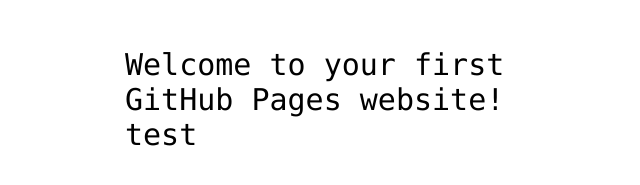
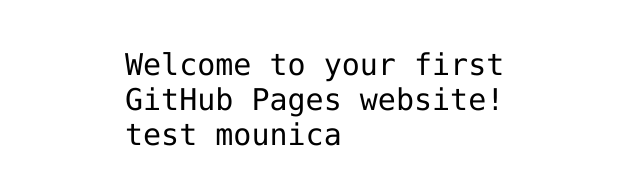
Before and after one commit to mounicakakarla1211/mounicakakarla1211.github.io, a plain HTML site: page index.html in a window 1280 px wide. Shown: the part 341-526 px from the top of the page, without its empty margins (315-955 px from the left). Drawn offline with Linux system fonts and the light colour scheme.

Commit message:
Update index.html

```diff
--- a/index.html
+++ b/index.html
@@ -12,7 +12,7 @@
 <img src="https://octodex.github.com/images/daftpunktocat-thomas.gif" id="octocat" alt="octocat-gif" />
 
 <!-- Change this code here by copy and pasting your template on line 15 -->
-<p>Welcome to your first GitHub Pages website! test</p>
+<p>Welcome to your first GitHub Pages website! test mounica</p>
 
 </body>
 </html>
```
